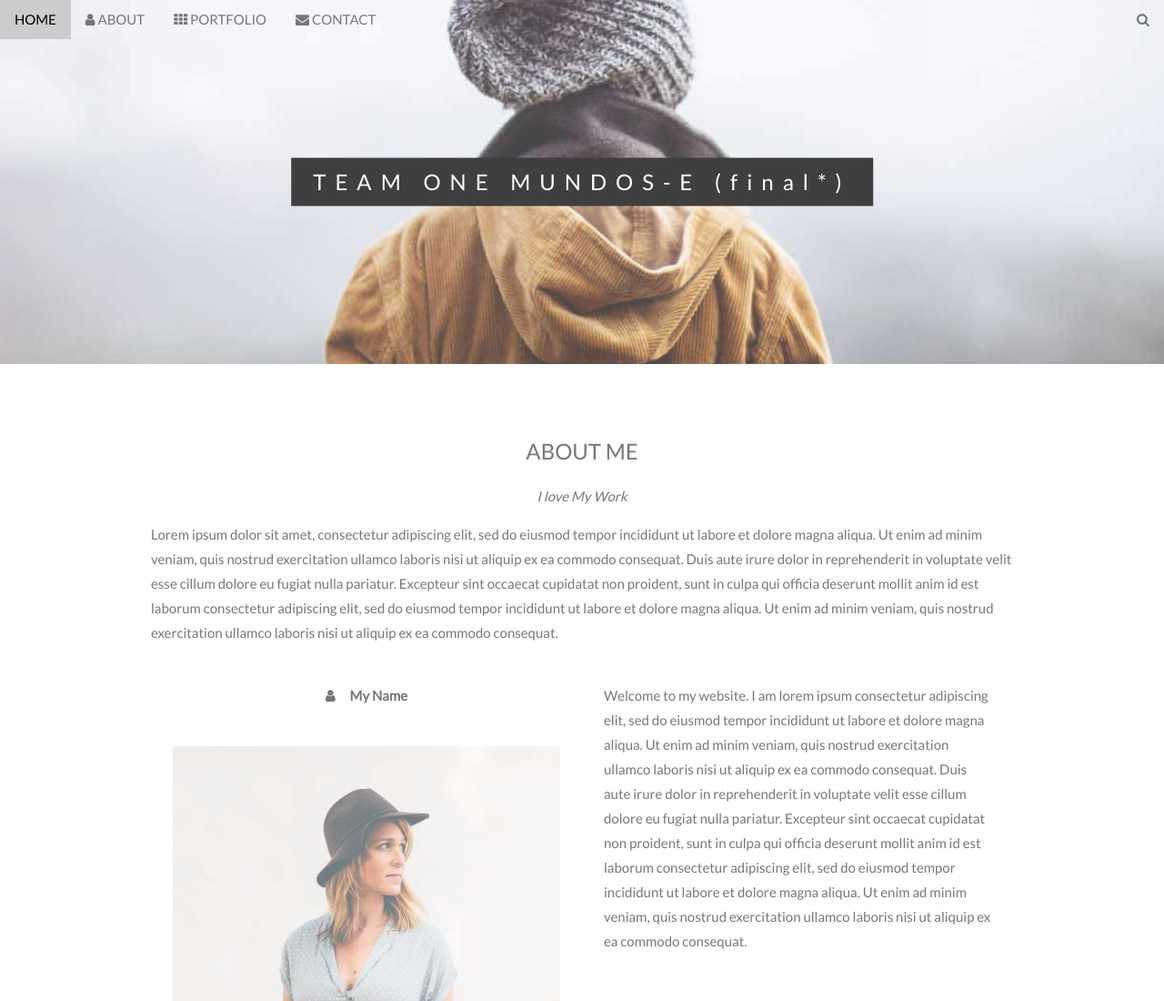
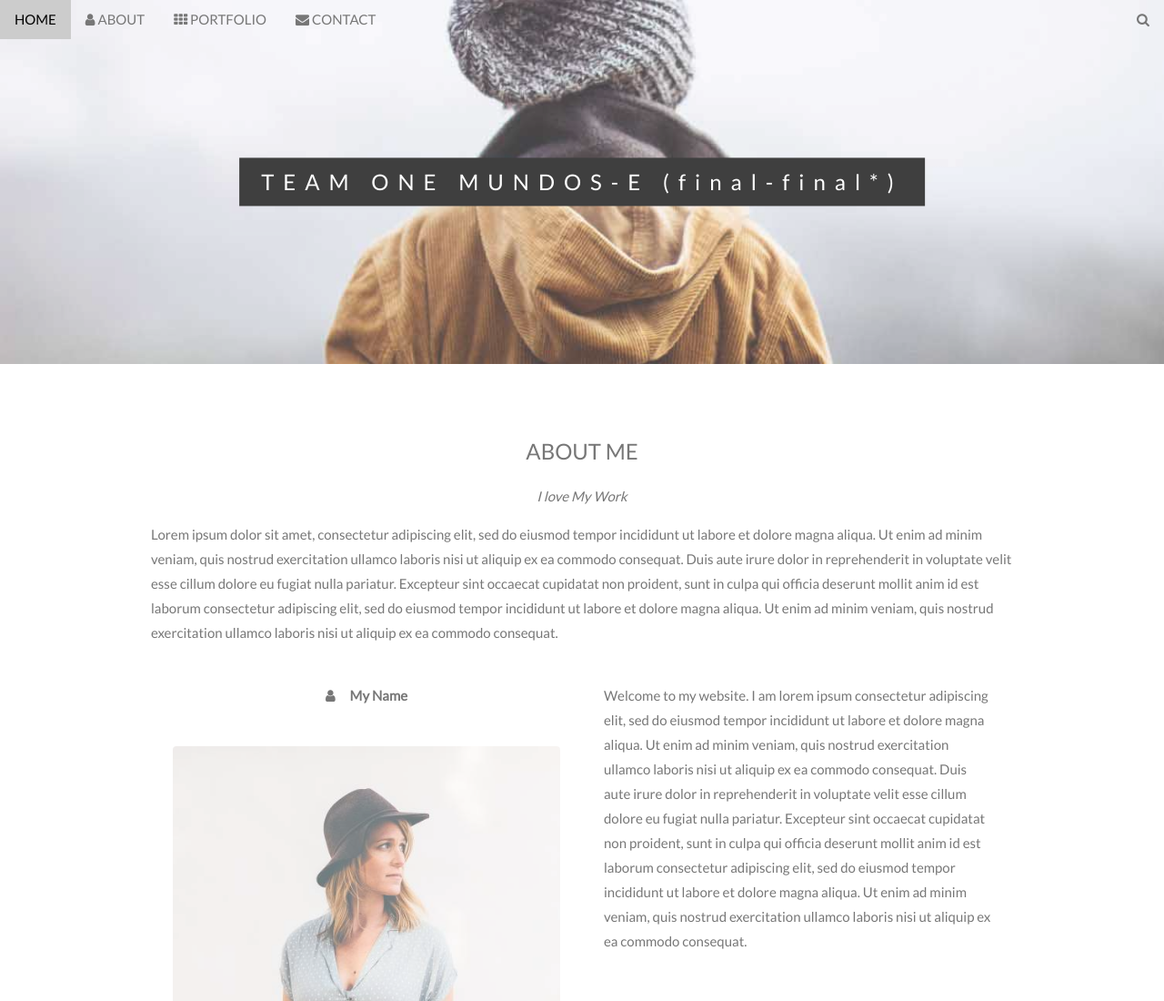
Before and after one commit to alefinir/PIN-mundose, a plain HTML site: page app/index.html in a window 1280 px wide. Shown: the top 1100 px of the page at 91% size. Drawn offline with nearby package versions, Linux system fonts and the light colour scheme.

Commit message:
feat: updating readme and html app

```diff
--- a/app/index.html
+++ b/app/index.html
@@ -80,7 +80,7 @@ body, html {
 <!-- First Parallax Image with Logo Text -->
 <div class="bgimg-1 w3-display-container w3-opacity-min" id="home">
   <div class="w3-display-middle" style="white-space:nowrap;">
-    <span class="w3-center w3-padding-large w3-black w3-xlarge w3-wide w3-animate-opacity">TEAM <span class="w3-hide-small">ONE</span> MUNDOS-E (final*)</span>
+    <span class="w3-center w3-padding-large w3-black w3-xlarge w3-wide w3-animate-opacity">TEAM <span class="w3-hide-small">ONE</span> MUNDOS-E (final-final*)</span>
   </div>
 </div>
 
```
Also changed, not shown: 1 other file.
